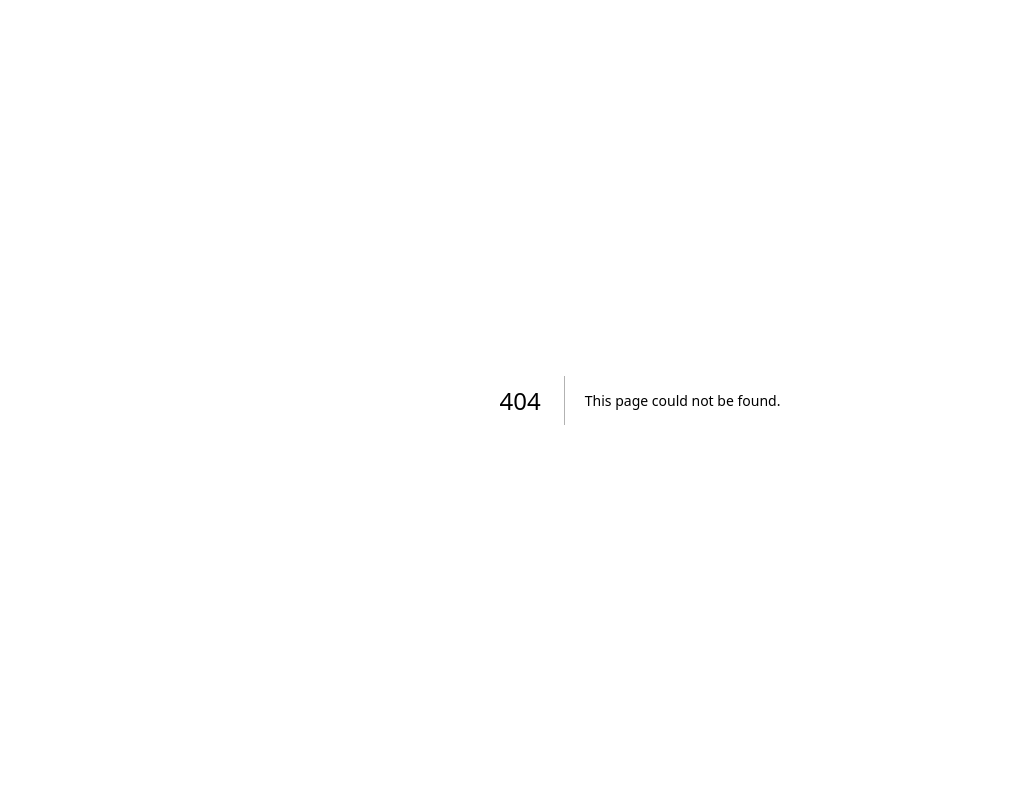
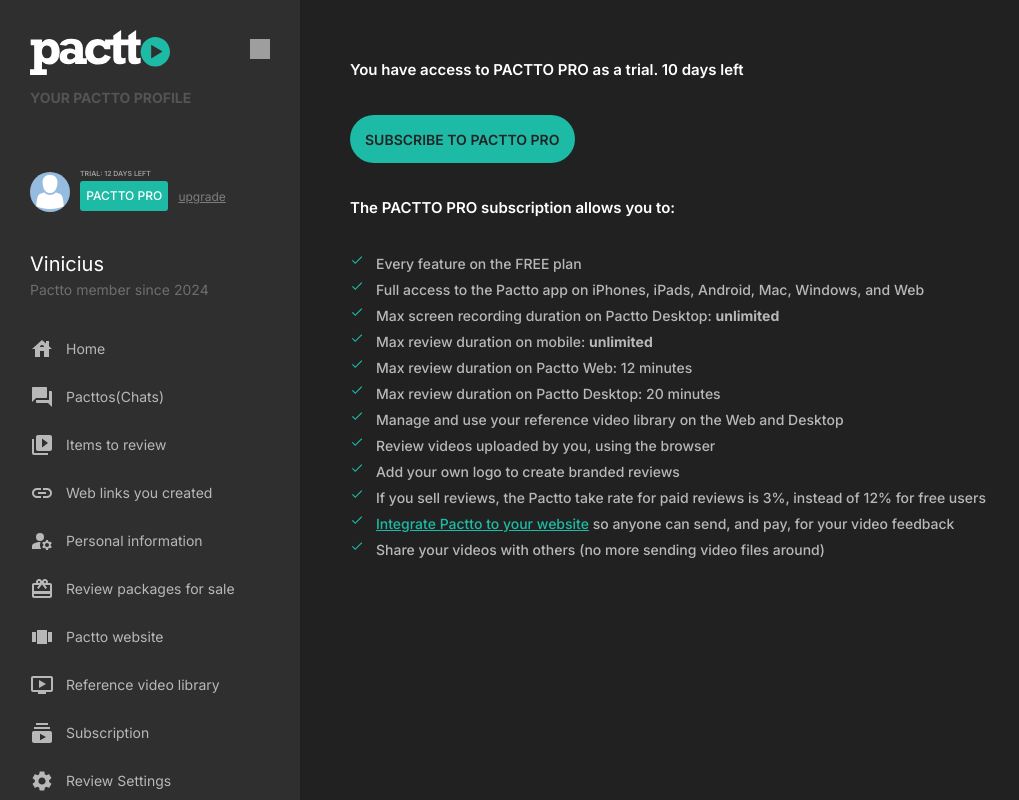
Before and after one commit to vinicius3g/pactto, a Next.js app: page /subscription in a window 1280 px wide. Before the commit this address had no page. Shown: the whole page, without its empty margins (0-1019 px from the left). Built offline with nearby package versions, Linux system fonts and the light colour scheme; grey boxes are pictures that could not be loaded.

Commit message:
feat(subscriptions): pagina de insscriçoes

```diff
--- /dev/null
+++ b/src/app/subscription/index.tsx
@@ -0,0 +1,100 @@
+'use client'
+
+import { useState } from 'react';
+import Menu from '@/components/Menu/Menu';
+import Link from 'next/link';
+import Button from '@/components/Button/Button';
+import CheckIcon from '@mui/icons-material/Check';
+
+export const Subscription = () => {
+  const [menuOpen, setMenuOpen] = useState(true);
+
+  const handleCloseMenu = () => {
+    setMenuOpen(!menuOpen);
+  }
+
+  const handleUpload = () => {
+    console.log('Uploading')
+  }
+
+  return (
+    <>
+      <div className="p-12 pb-0">
+        <Menu handleClose={handleCloseMenu} close={menuOpen} />
+      </div>
+      <main className={`main ${menuOpen ? 'shifted' : ''} p-12`}>
+        <div>
+          <p className='font-semibold text-2xl text-white mb-14'>You have access to {' '}
+            <span className='uppercase'>pactto pro</span> {' '}
+            as a trial. 10 days left
+          </p>
+
+          <Button handleExec={handleUpload} text='subscribe to pactto pro' />
+
+          <p className='font-semibold text-2xl text-white mt-14 mb-14'>The PACTTO PRO subscription allows you to:</p>
+        </div>
+
+        <div className='flex mb-2'>
+          <CheckIcon sx={{ color: '#1dbba5', fontSize: 14, marginRight: 1.5 }} />
+          <p className='todo'>Every feature on the FREE plan</p>
+        </div>
+
+        <div className='flex mb-2'>
+          <CheckIcon sx={{ color: '#1dbba5', fontSize: 14, marginRight: 1.5 }} />
+          <p className='todo'>Full access to the Pactto app on iPhones, iPads, Android, Mac, Windows, and Web</p>
+        </div>
+
+        <div className='flex mb-2'>
+          <CheckIcon sx={{ color: '#1dbba5', fontSize: 14, marginRight: 1.5 }} />
+          <p className='todo'>Max screen recording duration on Pactto Desktop: <b>unlimited</b>
+          </p>
+        </div>
+
+        <div className='flex mb-2'>
+          <CheckIcon sx={{ color: '#1dbba5', fontSize: 14, marginRight: 1.5 }} />
+          <p className='todo'>Max review duration on mobile: <b>unlimited</b></p>
+        </div>
+
+        <div className='flex mb-2'>
+          <CheckIcon sx={{ color: '#1dbba5', fontSize: 14, marginRight: 1.5 }} />
+          <p className='todo'>Max review duration on Pactto Web: 12 minutes</p>
+        </div>
+
+        <div className='flex mb-2'>
+          <CheckIcon sx={{ color: '#1dbba5', fontSize: 14, marginRight: 1.5 }} />
+          <p className='todo'>Max review duration on Pactto Desktop: 20 minutes</p>
+        </div>
+
+        <div className='flex mb-2'>
+          <CheckIcon sx={{ color: '#1dbba5', fontSize: 14, marginRight: 1.5 }} />
+          <p className='todo'>Manage and use your reference video library on the Web and Desktop</p>
+        </div>
+
+        <div className='flex mb-2'>
+          <CheckIcon sx={{ color: '#1dbba5', fontSize: 14, marginRight: 1.5 }} />
+          <p className='todo'>Review videos uploaded by you, using the browser</p>
+        </div>
+
+        <div className='flex mb-2'>
+          <CheckIcon sx={{ color: '#1dbba5', fontSize: 14, marginRight: 1.5 }} />
+          <p className='todo'>Add your own logo to create branded reviews</p>
+        </div>
+
+        <div className='flex mb-2'>
+          <CheckIcon sx={{ color: '#1dbba5', fontSize: 14, marginRight: 1.5 }} />
+          <p className='todo'>If you sell reviews, the Pactto take rate for paid reviews is 3%, instead of 12% for free users</p>
+        </div>
+
+        <div className='flex mb-2'>
+          <CheckIcon sx={{ color: '#1dbba5', fontSize: 14, marginRight: 1.5 }} />
+          <p className='todo'><Link href='/'>Integrate Pactto to your website</Link> {' '} so anyone can send, and pay, for your video feedback</p>
+        </div>
+
+        <div className='flex mb-2'>
+          <CheckIcon sx={{ color: '#1dbba5', fontSize: 14, marginRight: 1.5 }} />
+          <p className='todo'>Share your videos with others (no more sending video files around)</p>
+        </div>
+      </main>
+    </>
+  );
+};
--- /dev/null
+++ b/src/app/subscription/page.tsx
@@ -0,0 +1,6 @@
+import { Subscription } from '.'
+import '@/../styles/index.css';
+
+export default function Page() {
+  return <Subscription />
+}
```
